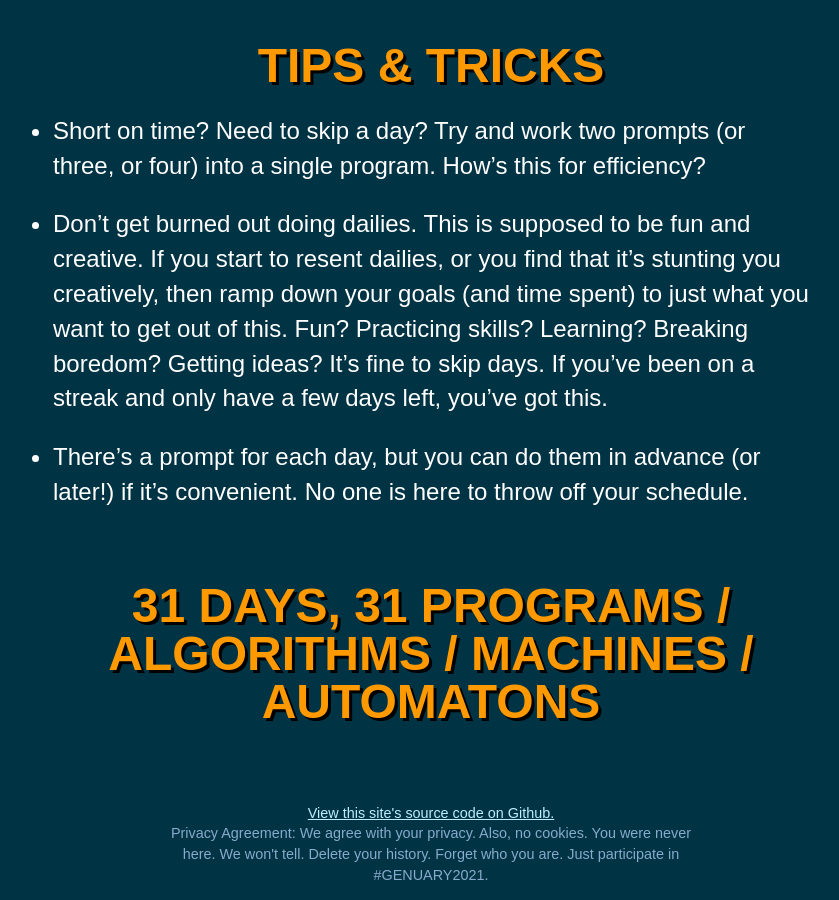
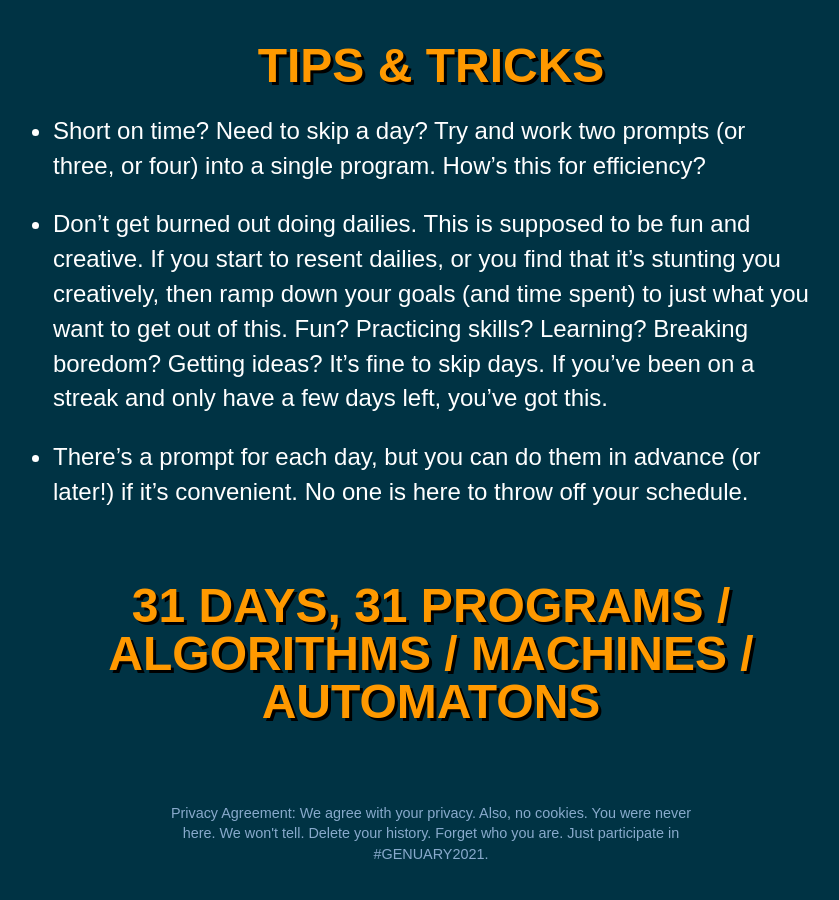
Before and after one commit to genuary2021/genuary2021.github.io, a Jekyll site: the page built from index.md, in a window 1280 px wide and 900 px high, scrolled down 1435 px. Shown: the whole window, without its empty margins (209-1048 px from the left). Built offline with Jekyll 4.4.1, drawn with Linux system fonts in a browser that asks for light colours; our own code applies the rules of GitHub Pages for plain Markdown files.

Commit message:
Update default.html

```diff
--- a/_layouts/default.html
+++ b/_layouts/default.html
@@ -49,7 +49,6 @@
       </section>
 
       <footer>
-        <p><a href="https://github.com/genuary2021/genuary2021.github.io">View this site's source code on Github.</a></p>
         <p>Privacy Agreement: We agree with your privacy. Also, no cookies. You were never here. We won't tell. Delete your history. Forget who you are. Just participate in #GENUARY2021.</p></footer>
     </div>
   </body>
```
